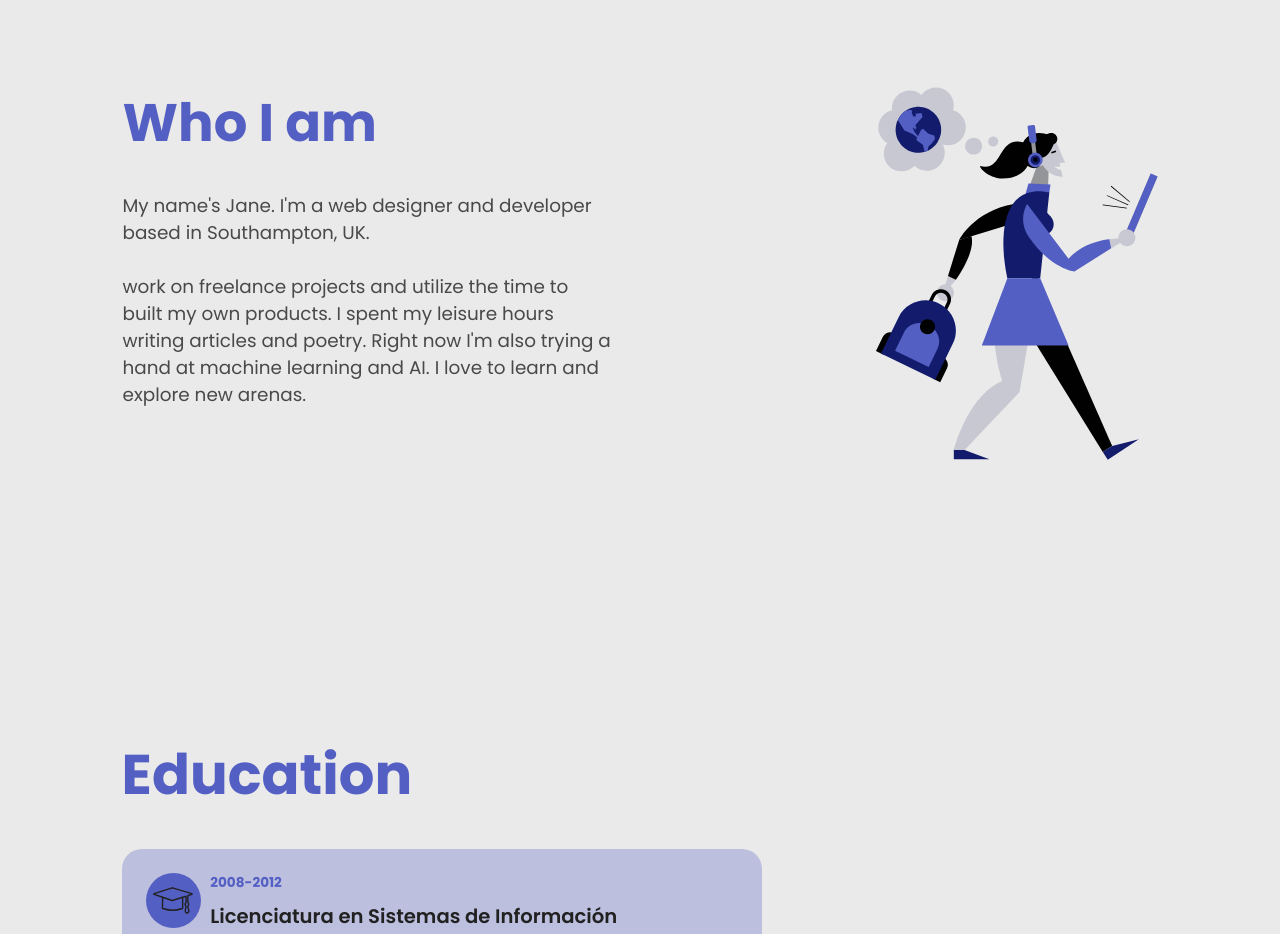
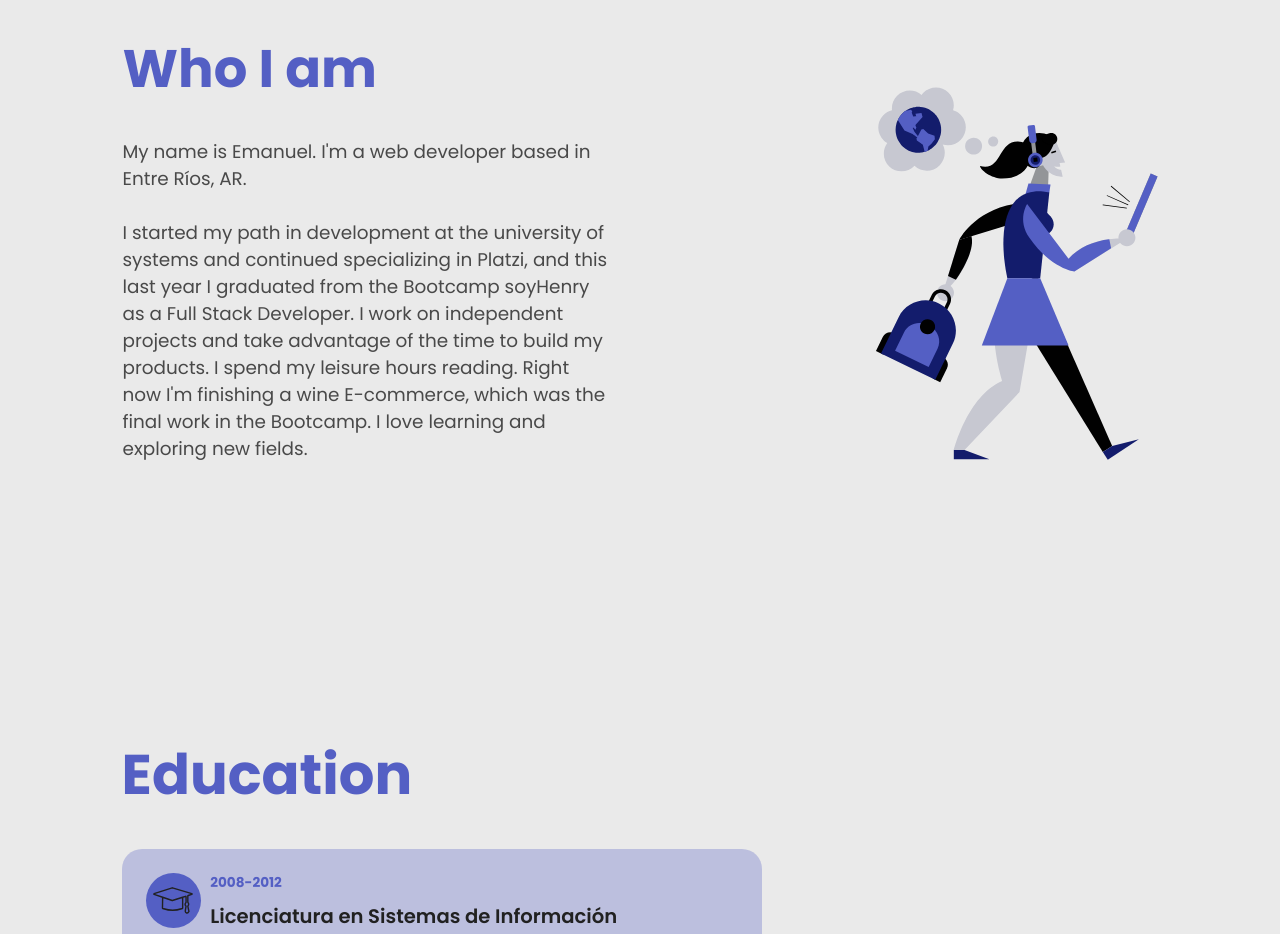
Before and after one commit to emanuelgimenez2/my-portfolio, a React (Create React App) app: page / in a window 1280 px wide. Shown: the part 900-1834 px from the top of the page. Built offline with nearby package versions, Linux system fonts and the light colour scheme; a web font is replaced by a local one.

Commit message:
quien soy

```diff
--- a/src/data/aboutData.js
+++ b/src/data/aboutData.js
@@ -1,6 +1,6 @@
 export const aboutData = {
     title: "Who I am",
-    description1: "My name's Jane. I'm a web designer and developer based in Southampton, UK.",
-    description2: " work on freelance projects and utilize the time to built my own products. I spent my leisure hours writing articles and poetry. Right now I'm also trying a hand at machine learning and AI. I love to learn and explore new arenas.",
+    description1: "My name is Emanuel. I'm a web developer based in Entre Ríos, AR.",
+    description2: " I started my path in development at the university of systems and continued specializing in Platzi, and this last year I graduated from the Bootcamp soyHenry as a Full Stack Developer. I work on independent projects and take advantage of the time to build my products. I spend my leisure hours reading. Right now I'm finishing a wine E-commerce, which was the final work in the Bootcamp. I love learning and exploring new fields.",
     image: 2
 }
```
